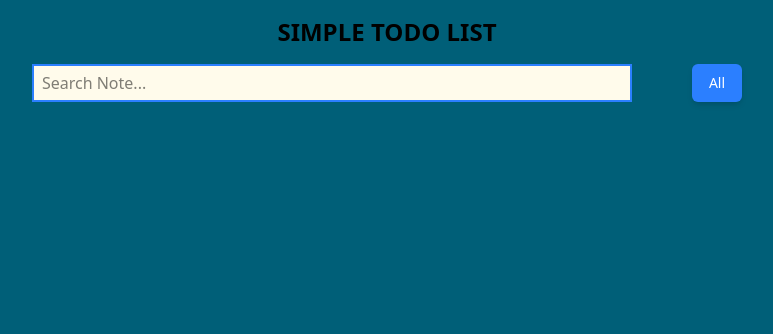
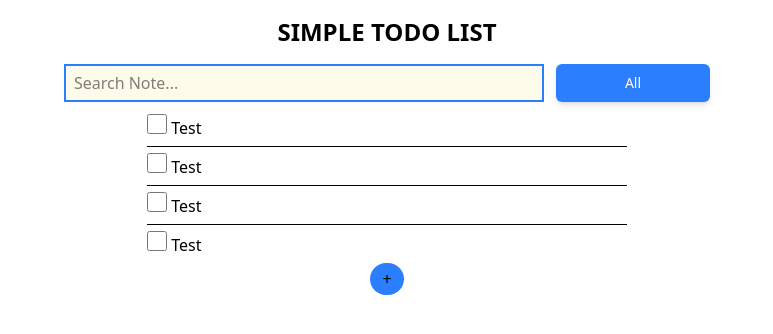
Before and after one commit to Devjack404/TODO-LIST, a website: page index.html in a window 1280 px wide. Shown: the whole page, without its empty margins (253-1026 px from the left). Drawn offline with Linux system fonts and the light colour scheme.

Commit message:
`Updated index.html and src/output.css with various styling changes`

```diff
--- a/index.html
+++ b/index.html
@@ -5,7 +5,7 @@
   <meta name="viewport" content="width=device-width, initial-scale=1.0">
   <link href="./src/output.css" rel="stylesheet">
 </head>
-<body class="bg-cyan-800">
+<body class="bg-white-100">
 
     <div class="mt-4 text-3xl sm:text-2xl font-sans font-bold sm:text-center text-center">
       <h1 class="font-sans font-bold">
@@ -13,10 +13,40 @@
       </h1>
     </div>
 
-    <div class="justify-center gap-x-15 mt-4 flex">
-      <input type="text" class="rounded-base  w-150 pl-2 border-blue-500 border-2 bg-amber-50  block rounded-t-base" placeholder="Search Note..."/>
-      <button class="rounded-md bg-blue-500 py-2 px-4 border border-transparent text-center text-sm text-white transition-all shadow-md hover:shadow-lg focus:bg-blue-700 focus:shadow-none active:bg-blue-700 hover:bg-blue-700 active:shadow-none disabled:pointer-events-none disabled:opacity-50 disabled:shadow-none" type="button">All</button>
+    <div class="justify-center gap-x-3 mt-4 flex">
+      <input type="text" class="rounded-base  w-120 pl-2 border-blue-500 border-2 bg-amber-50  block rounded-t-base" placeholder="Search Note..."/>
+      <button class="rounded-md justify-start flex items-center bg-blue-500 py-2 px-17 border border-transparent text-sm text-white transition-all shadow-md hover:shadow-lg focus:bg-blue-700 focus:shadow-none active:bg-blue-700 hover:bg-blue-700 active:shadow-none disabled:pointer-events-none disabled:opacity-50 disabled:shadow-none" type="button">All</button>
     </div>
+
+
+    <ul class="mx-100">
+      <div class="my-1.5 mt-3 ">
+        <input type="checkbox" class="w-5 h-5 ">
+        <label class=" "> Test </label><br>
+      </div>
+      <hr>
+      <div class=" my-1.5 ">
+        <input type="checkbox" class="w-5 h-5 mr-2 ">
+        <label class=""> Test </label><br>
+      </div>
+      <hr>
+      <div class=" my-1.5 ">
+        <input type="checkbox" class="w-5 h-5 mr-2 ">
+        <label class=""> Test </label><br>
+      </div>
+      <hr>
+      <div class=" my-1.5 ">
+        <input type="checkbox" class="w-5 h-5 mr-2 ">
+        <label class=""> Test </label><br>
+      </div>
+
+    </ul>
+
+    <div class=" flex justify-center">
+      <button class="bg-blue-500 px-3 py-1 rounded-2xl hover:shadow-xl relative left-20">+</button>
+    </div>
+
+
 
 
 </body>
```
Also changed, not shown: color.txt (added, +32 -0 lines), src/output.css.
